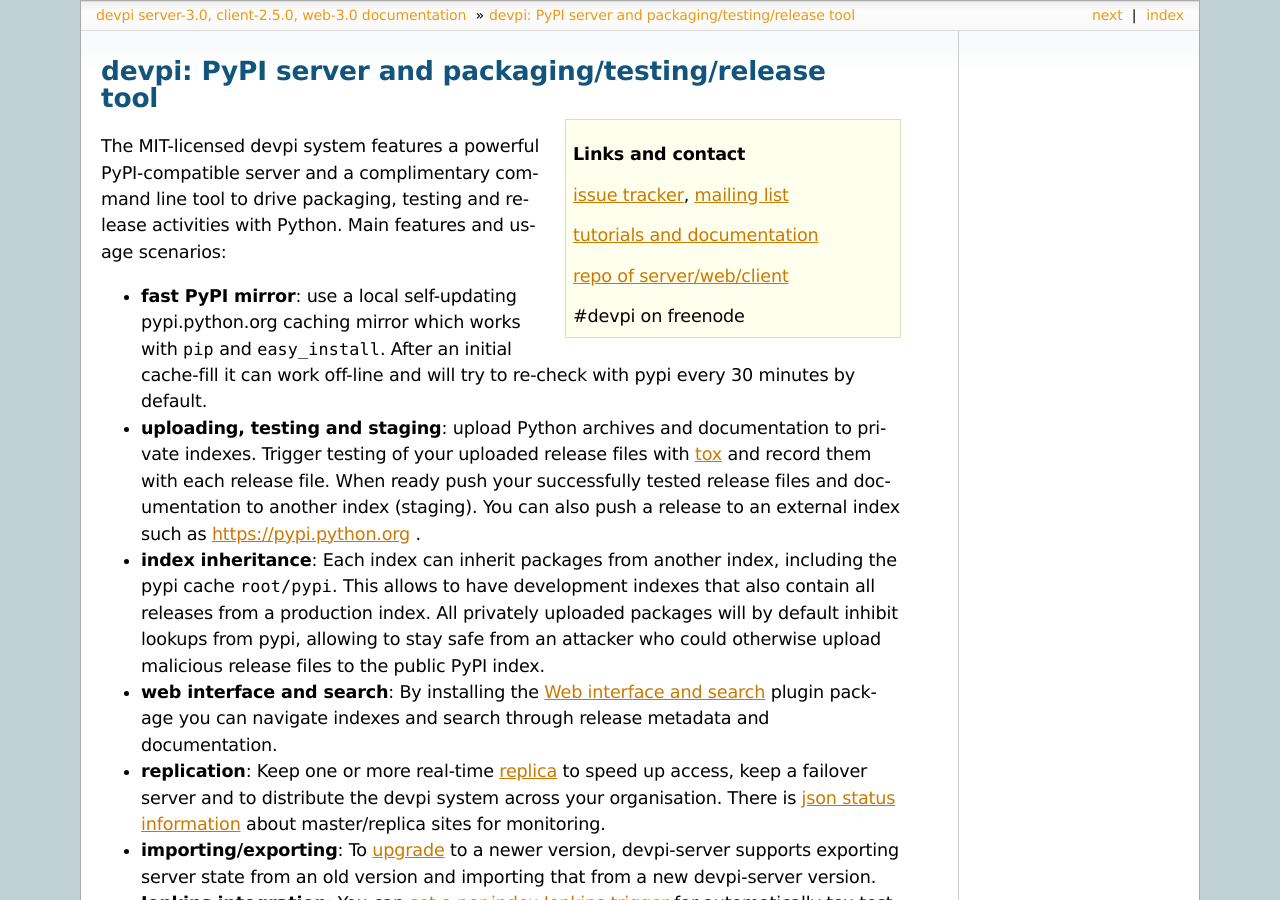
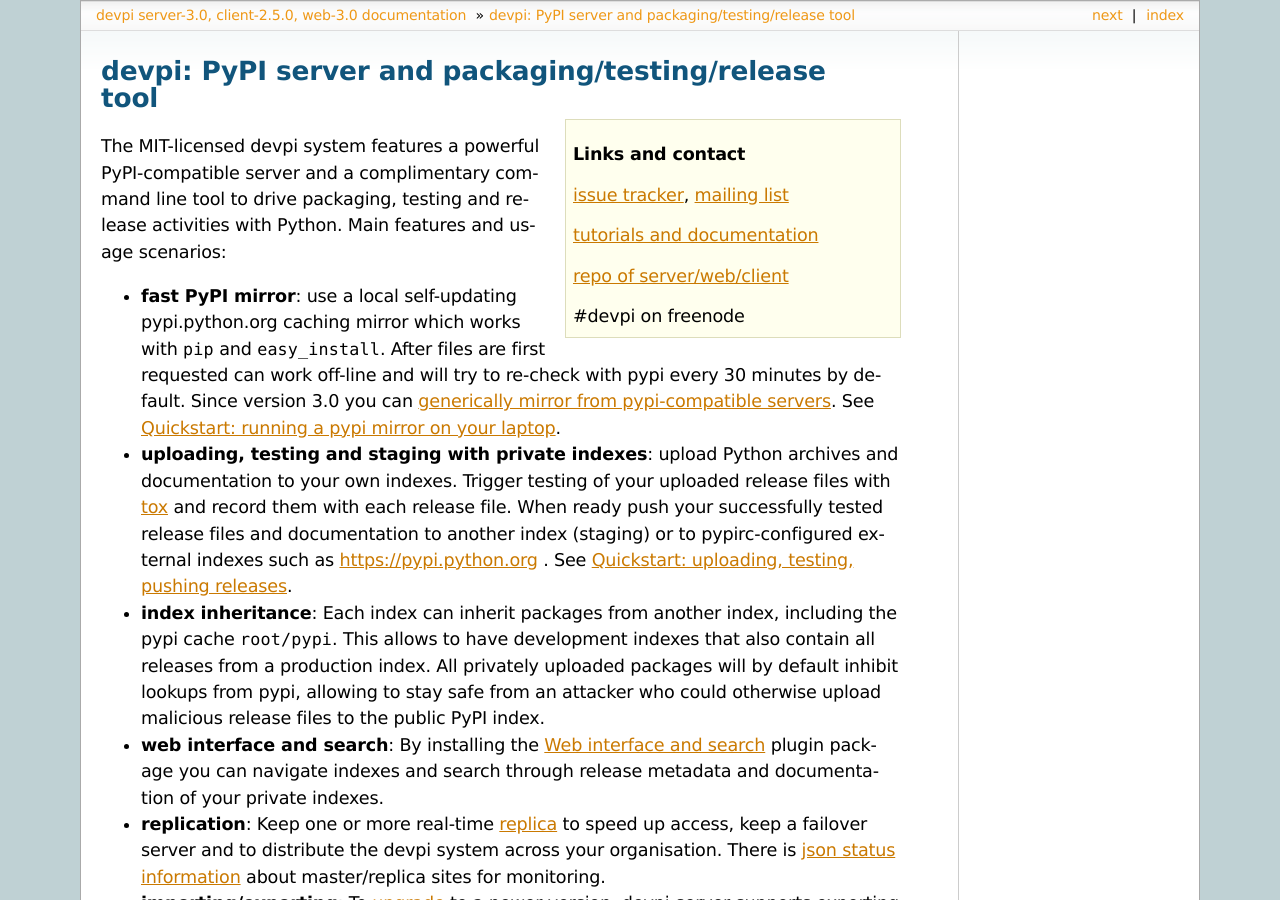
Before and after one commit to devpi/devpi, a Sphinx documentation site: the page built from doc/index.rst, in a window 1280 px wide and 900 px high. Built offline with Sphinx 7.4.7, drawn with Linux system fonts in a browser that asks for light colours; some of the changed text lies outside the part shown.

Commit message:
removed some redundant docs, added references to generic mirroring and direct links to tutorials from the index.

```diff
--- a/doc/adminman/index.rst
+++ b/doc/adminman/index.rst
@@ -6,7 +6,7 @@
 .. toctree::
    :maxdepth: 3
 
+   server
    web
-   server
    server-status
    replica
--- a/doc/changelog.rst
+++ b/doc/changelog.rst
@@ -4,12 +4,12 @@
 
 devpi-client
 ============
-.. include:: ../client/changelog
+.. include:: ../client/CHANGELOG
 
 devpi-server
 ============
-.. include:: ../server/changelog
+.. include:: ../server/CHANGELOG
 
 devpi-web
 =========
-.. include:: ../web/changelog
+.. include:: ../web/CHANGELOG
--- a/doc/index.rst
+++ b/doc/index.rst
@@ -19,15 +19,17 @@
 
 - **fast PyPI mirror**: use a local self-updating pypi.python.org
   caching mirror which works with ``pip`` and ``easy_install``.
-  After an initial cache-fill it can work off-line and will
+  After files are first requested can work off-line and will
   try to re-check with pypi every 30 minutes by default.
+  Since version 3.0 you can :ref:`generically mirror from pypi-compatible
+  servers <mirror_index>`.  See :doc:`quickstart-pypimirror`.
 
-- **uploading, testing and staging**: upload Python archives and documentation
-  to private indexes.  Trigger testing of your uploaded release files
+- **uploading, testing and staging with private indexes**: upload Python archives and
+  documentation to your own indexes.  Trigger testing of your uploaded release files
   with tox_ and record them with each release file.  When ready push your
   successfully tested release files and documentation
-  to another index (staging).  You can also push a release
-  to an external index such as https://pypi.python.org .
+  to another index (staging) or to pypirc-configured external
+  indexes such as https://pypi.python.org . See :doc:`quickstart-releaseprocess`.
 
 - **index inheritance**: Each index can inherit packages from another
   index, including the pypi cache ``root/pypi``.  This allows to
@@ -38,7 +40,7 @@
 
 - **web interface and search**: By installing the :doc:`adminman/web`
   plugin package you can navigate indexes and search through release metadata
-  and documentation.
+  and documentation of your private indexes.
 
 - **replication**: Keep one or more real-time
   :doc:`replica <adminman/replica>` to speed up access, keep a failover server
--- a/doc/userman/devpi_indices.rst
+++ b/doc/userman/devpi_indices.rst
@@ -216,8 +216,12 @@
           himself/herself. This implies that other users are not allowed
           to upload packages in that index.
 
+.. _mirror_index:
+
 Creating a mirror index
 ^^^^^^^^^^^^^^^^^^^^^^^
+
+.. versionadded:: 3.0
 
 A mirroring index can be created by using ``type=mirror`` and setting the
 ``mirror_url`` option::
```
Also changed, not shown: doc/adminman/web.rst (+3 -14 lines).
